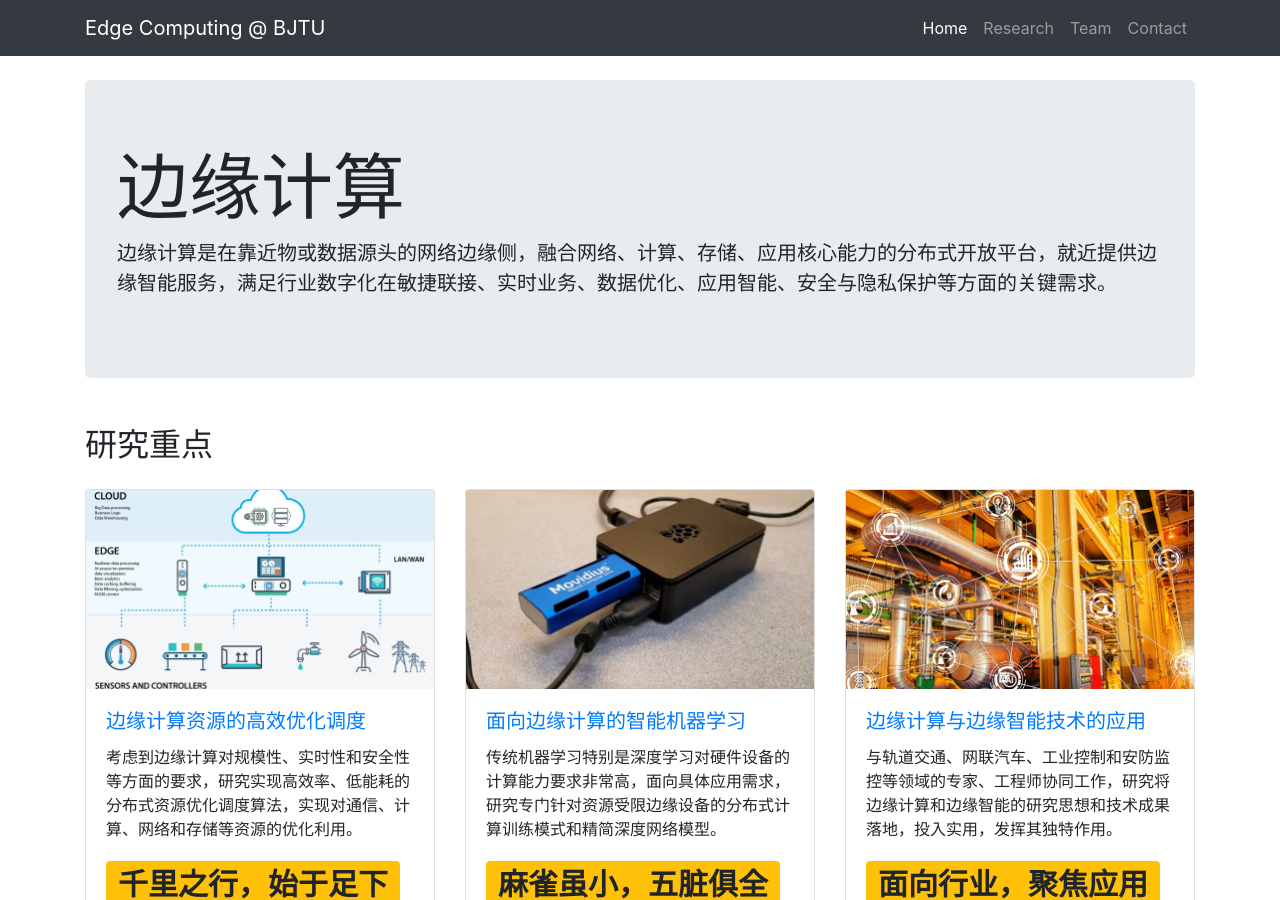
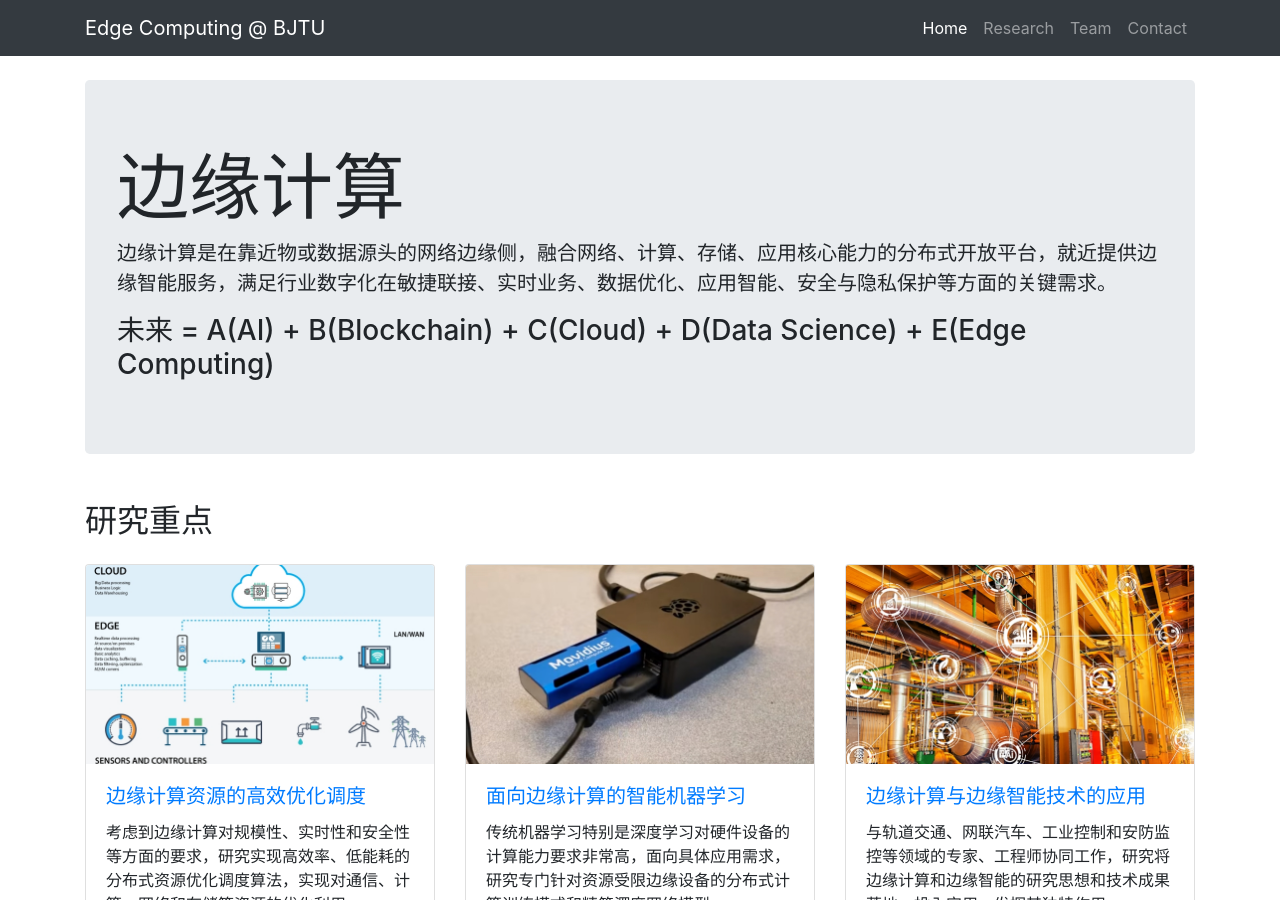
Before and after one commit to fangvv/Homepage, a Jekyll site: the page Edgecomp/index.html, which Jekyll copies as it is, in a window 1280 px wide and 900 px high. Built offline with Jekyll 4.4.1, drawn with Linux system fonts in a browser that asks for light colours; comment, search, counter and statistics services are not loaded.

Commit message:
update edge computing

```diff
--- a/Edgecomp/index.html
+++ b/Edgecomp/index.html
@@ -33,6 +33,7 @@
  <header class="jumbotron my-4">
     <h1 class="display-3">边缘计算</h1>
     <p class="lead">边缘计算是在靠近物或数据源头的网络边缘侧，融合网络、计算、存储、应用核心能力的分布式开放平台，就近提供边缘智能服务，满足行业数字化在敏捷联接、实时业务、数据优化、应用智能、安全与隐私保护等方面的关键需求。</p>
+    <h3>未来 =  A(AI) + B(Blockchain) + C(Cloud) + D(Data Science) + E(Edge Computing)</h3>
 </header>
 <!-- Introduction Row -->
 <section id="research">
```
